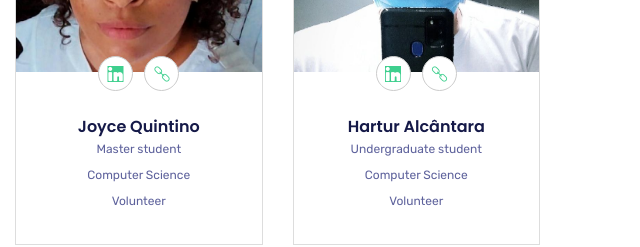
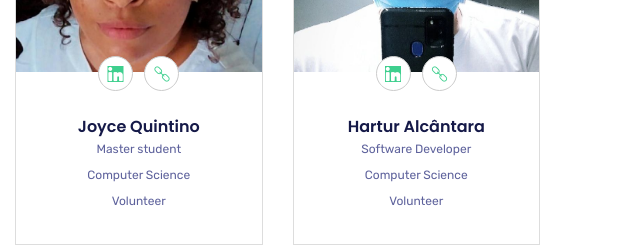
Before and after one commit to testFactoryGreat/security-test-factory, a plain HTML site: page index_en.html in a window 1280 px wide. Shown: the part 2880-3127 px from the top of the page, 640-1280 px from the left. Drawn offline with nearby package versions, Linux system fonts and the light colour scheme; files whose address does not match are found by name.

Commit message:
small change

```diff
--- a/index_en.html
+++ b/index_en.html
@@ -345,7 +345,7 @@
                 </div>
                 <div class="team-inner text-center">
                   <h5 class="team-title">Hartur Alcântara</h5>
-                  <p> Undergraduate student </p>
+                  <p> Software Developer </p>
                   <p> Computer Science </p>
                   <p> Volunteer </p>
                 </div>
```
